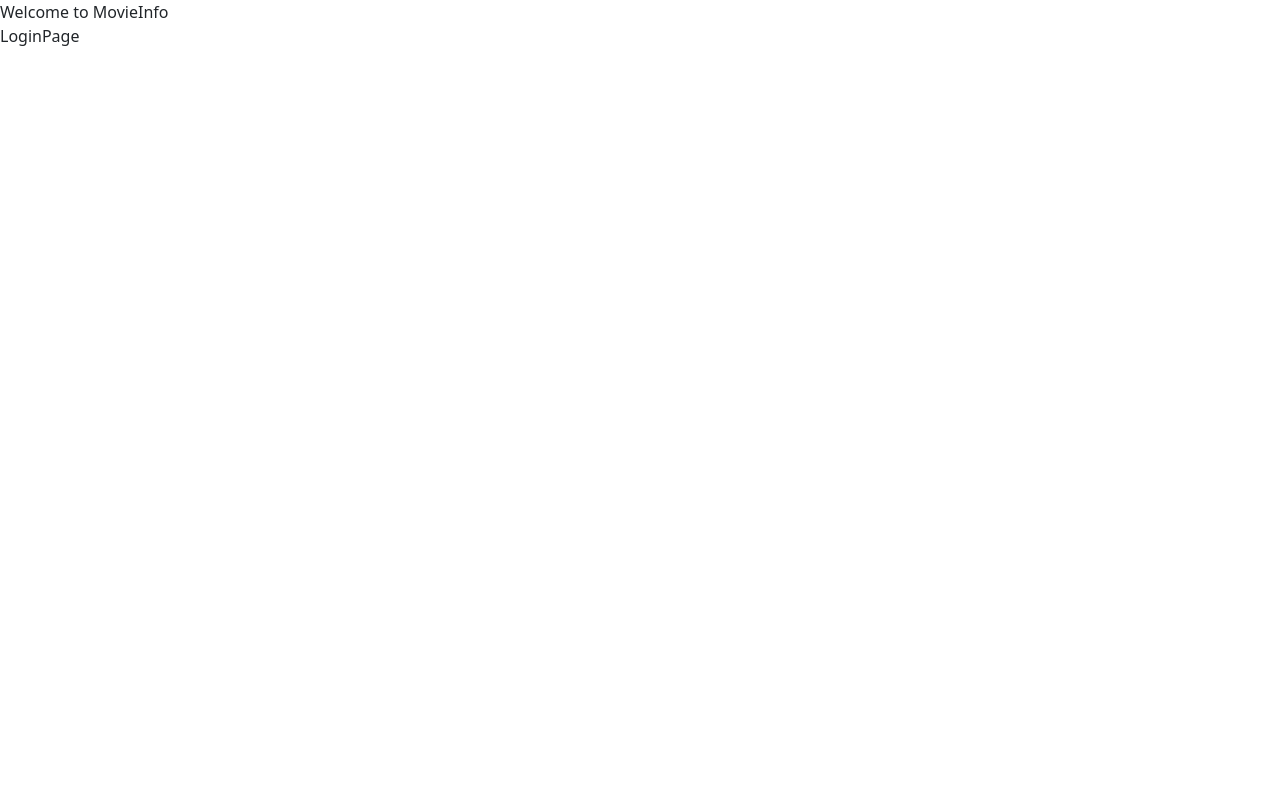
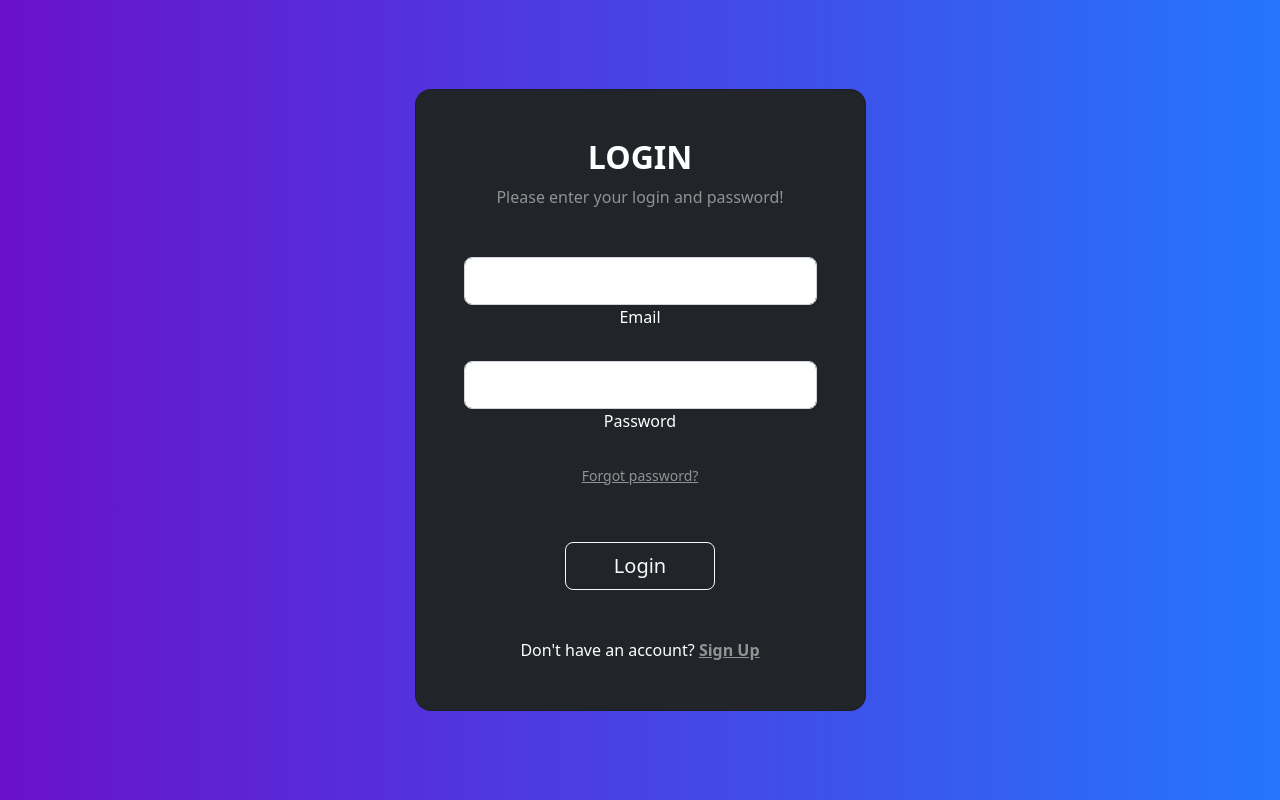
Before and after one commit to avinash-89/wiki-movies, a React (Create React App) app in the folder wiki-movies/: page / in a window 1280 px wide. Built offline with nearby package versions, Linux system fonts and the light colour scheme.

Commit message:
loginForm HTML

```diff
--- a/wiki-movies/src/App.js
+++ b/wiki-movies/src/App.js
@@ -3,7 +3,6 @@
 function App() {
   return (
     <>
-   <div>Welcome to MovieInfo</div>
    <LoginPage/>
    </>
   );
--- a/wiki-movies/src/Components/LoginPage/index.js
+++ b/wiki-movies/src/Components/LoginPage/index.js
@@ -1,8 +1,50 @@
 import React from 'react'
+import './login.css'
+import loginBg from '../../static/images/loginBg.svg';
 
 const LoginPage = () => {
   return (
-    <div>LoginPage</div>
+   <>
+   <div className='vh-100 gradient-custom'>
+  <div className="container py-5 h-100">
+    <div className="row d-flex justify-content-center align-items-center h-100">
+      <div className="col-12 col-md-8 col-lg-6 col-xl-5">
+        <div className="card bg-dark text-white" style={{borderRadius:'1rem'}}>
+          <div className="card-body p-5 text-center">
+
+            <div className="3mt-md-4 pb-5">
+
+              <h2 className="fw-bold mb-2 text-uppercase">Login</h2>
+              <p className="text-white-50 mb-5">Please enter your login and password!</p>
+
+              <div className="form-outline form-white mb-4">
+                <input type="email" id="typeEmailX" className="form-control form-control-lg" />
+                <label className="form-label" htmlFor="typeEmailX">Email</label>
+              </div>
+
+              <div className="form-outline form-white mb-4">
+                <input type="password" id="typePasswordX" className="form-control form-control-lg" />
+                <label className="form-label" htmlFor="typePasswordX">Password</label>
+              </div>
+
+              <p className="small mb-5 pb-lg-2"><a className="text-white-50" href="#!">Forgot password?</a></p>
+
+              <button className="btn btn-outline-light btn-lg px-5" type="submit">Login</button>
+
+            </div>
+
+            <div>
+              <p className="mb-0">Don't have an account? <a href="#!" className="text-white-50 fw-bold">Sign Up</a>
+              </p>
+            </div>
+
+          </div>
+        </div>
+      </div>
+    </div>
+  </div>
+</div>
+   </>
   )
 }
 
--- /dev/null
+++ b/wiki-movies/src/Components/LoginPage/login.css
@@ -0,0 +1,10 @@
+.gradient-custom {
+    /* fallback for old browsers */
+    background: #6a11cb;
+
+    /* Chrome 10-25, Safari 5.1-6 */
+    background: -webkit-linear-gradient(to right, rgba(106, 17, 203, 1), rgba(37, 117, 252, 1));
+
+    /* W3C, IE 10+/ Edge, Firefox 16+, Chrome 26+, Opera 12+, Safari 7+ */
+    background: linear-gradient(to right, rgba(106, 17, 203, 1), rgba(37, 117, 252, 1))
+    }
```
